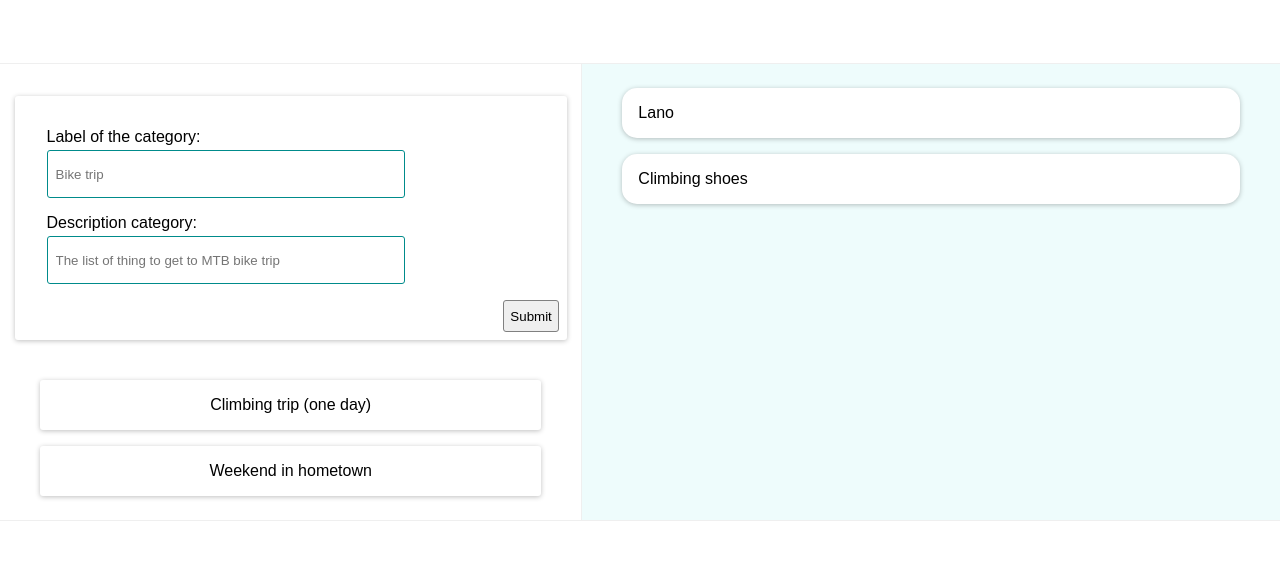
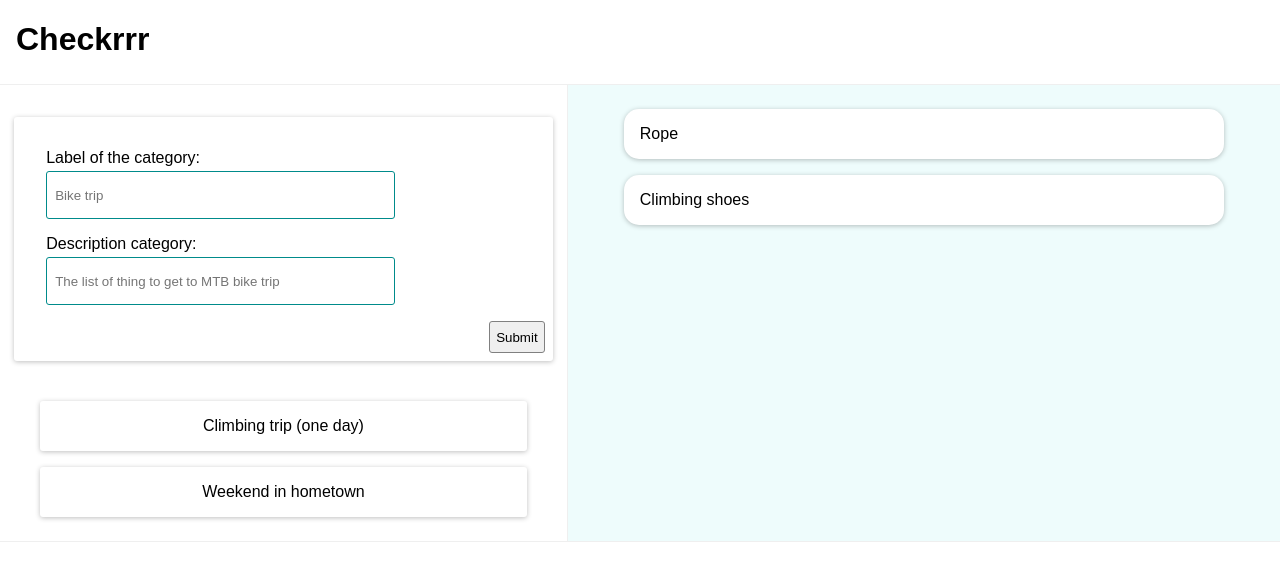
Before and after one commit to svarcpa1/checkrrr-p, a React (Create React App) app: page / in a window 1280 px wide. Shown: the top 580 px of the page. Built offline with nearby package versions, Linux system fonts and the light colour scheme.

Commit message:
Minor UI Improvements

```diff
--- a/src/App.js
+++ b/src/App.js
@@ -24,7 +24,7 @@ function App() {
       categoryItems: [
         {
           id: "id_it_1638476783006",
-          label: "Lano",
+          label: "Rope",
           description: "At least 40m",
           isDone: false,
         },
--- a/src/Components/Controls/AddCategory.js
+++ b/src/Components/Controls/AddCategory.js
@@ -8,7 +8,7 @@ import Card from "../UI/Card";
 import Label from "../UI/Label";
 import Button from "../UI/Button";
 import Input from "../UI/Input";
-import Modal from "../UI/Modal";
+import ErrorModal from "../UI/ErrorModal";
 
 const AddCategory = (props) => {
   const [userInput, setUserinput] = useState({
@@ -72,11 +72,11 @@ const AddCategory = (props) => {
   return (
     <React.Fragment>
       {isError.error && (
-        <Modal
+        <ErrorModal
           text={isError.errorMessage}
           title="Error"
           closeModalHandler={closeModal}
-        ></Modal>
+        ></ErrorModal>
       )}
 
       <Card
--- a/src/Components/Layout/Header.js
+++ b/src/Components/Layout/Header.js
@@ -1,7 +1,11 @@
 import styles from "./Header.module.css";
 
 const Header = (props) => {
-  return <header></header>;
+  return (
+    <header>
+      <h1>Checkrrr</h1>
+    </header>
+  );
 };
 
 export default Header;
--- a/src/Components/Layout/Header.module.css
+++ b/src/Components/Layout/Header.module.css
@@ -1,4 +1,5 @@
 header {
   border-bottom: 1px solid #efefef;
   min-height: 4rem;
+  padding: 0rem 1rem;
 }
--- a/src/Components/Layout/RightSide.module.css
+++ b/src/Components/Layout/RightSide.module.css
@@ -4,4 +4,5 @@
   flex: 1.2;
   min-width: 400px;
   background-color: rgb(238, 252, 252);
+  padding: 0rem 1rem;
 }
--- a/src/Components/MainContent/Categories/CategoryControls.module.css
+++ b/src/Components/MainContent/Categories/CategoryControls.module.css
@@ -1,5 +1,6 @@
 .category_controls {
   align-self: flex-end;
+  margin-top: 0.5rem;
 }
 
 .button_category_controls {
--- a/src/Components/UI/Modal.js
+++ b/src/Components/UI/ErrorModal.js
@@ -2,7 +2,8 @@ import React from "react";
 //for portal
 import ReactDOM from "react-dom";
 
-import styles from "./Modal.module.css";
+import styles from "./ErrorModal.module.css";
+
 import Card from "./Card";
 import Button from "./Button";
 import Backdrop from "./Backdrop";
```
Also changed, not shown: src/Components/UI/ErrorModal.module.css (renamed from src/Components/UI/Modal.module.css).
